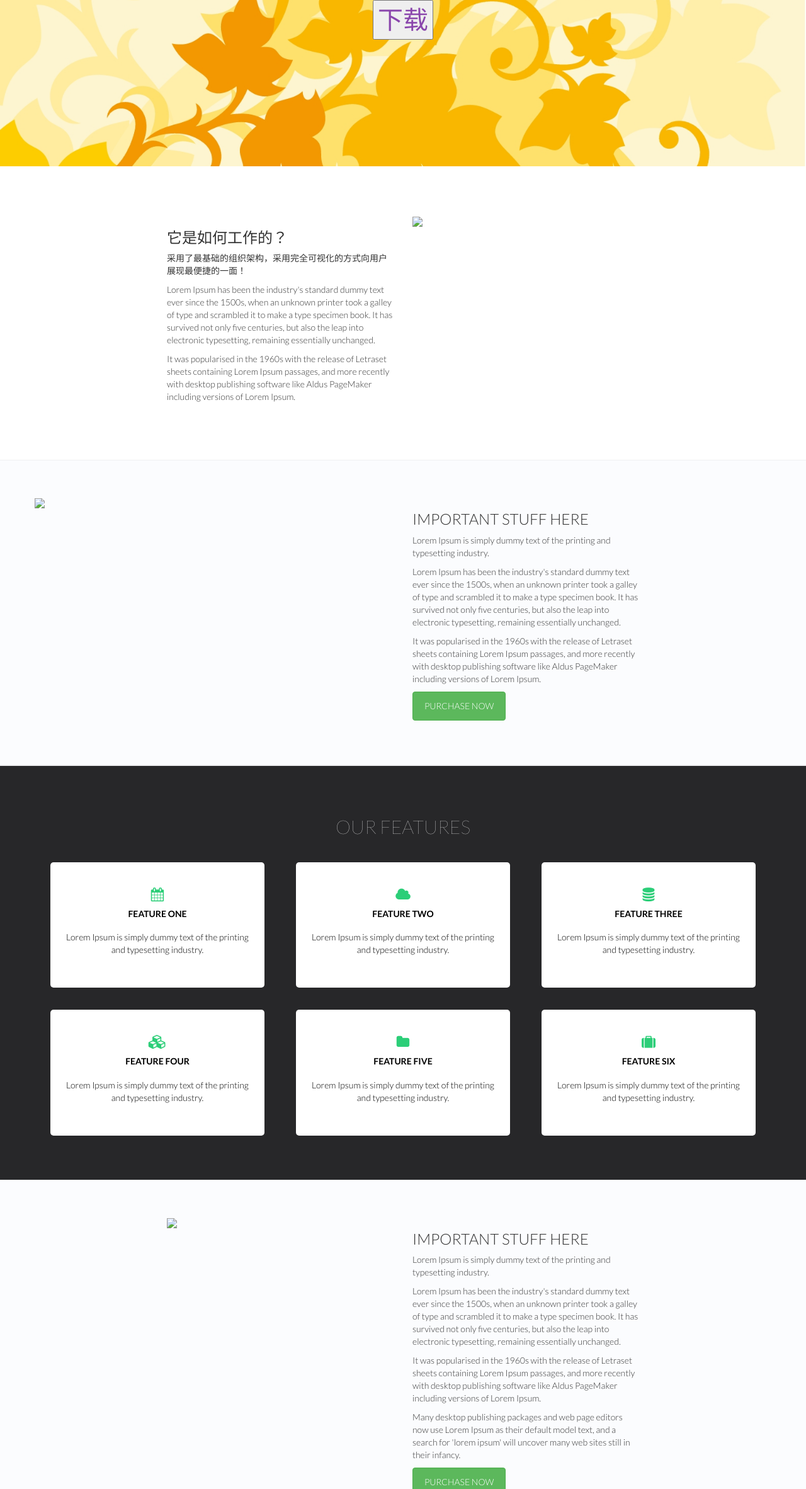
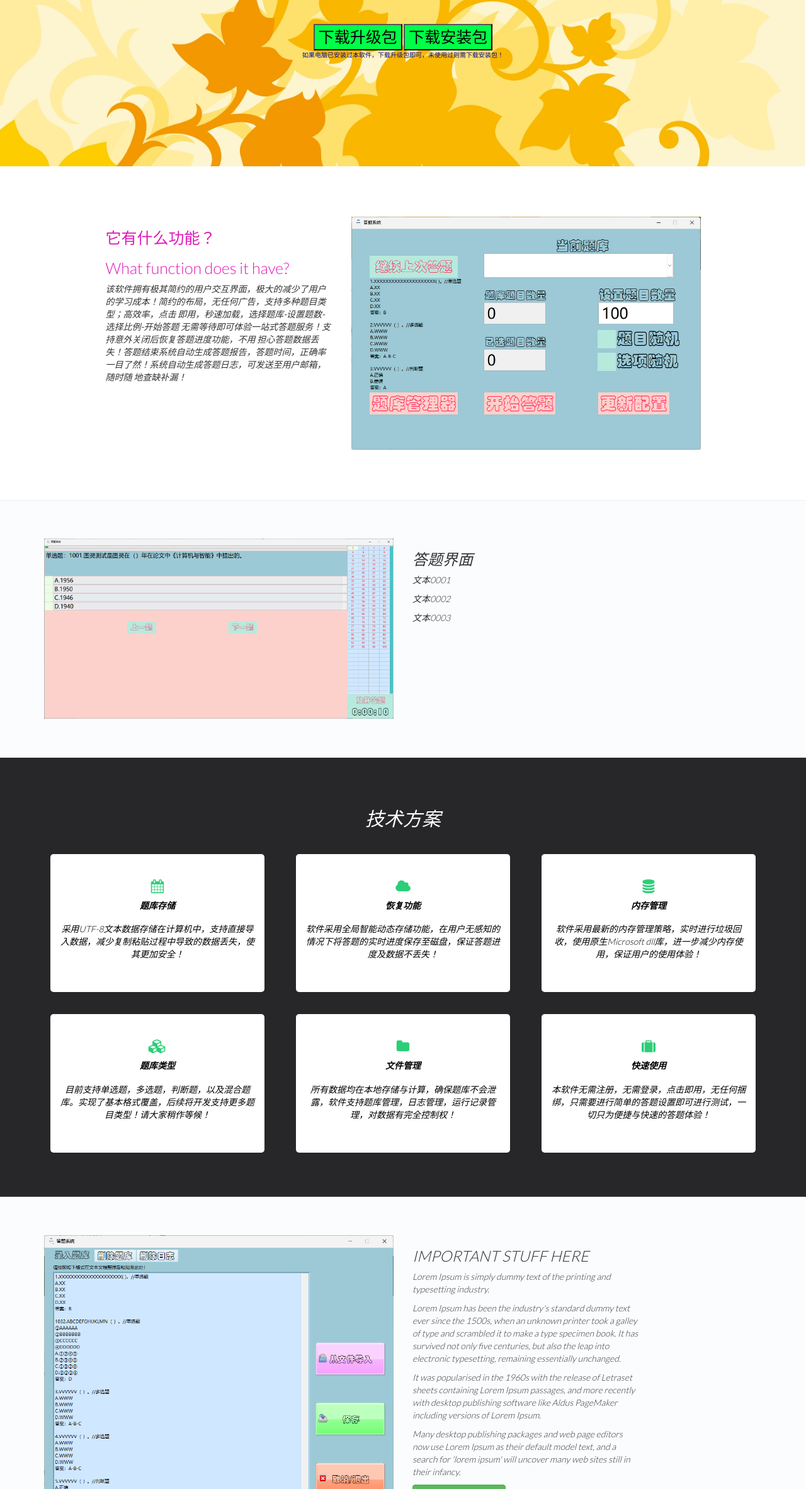
Before and after one commit to DATA-YX/DATA-YX.github.io, a plain HTML site: page index.html in a window 1280 px wide. Shown: the part 436-2800 px from the top of the page at 63% size. Drawn offline with Linux system fonts and the light colour scheme.

Commit message:
Add files via upload

```diff
--- a/index.html
+++ b/index.html
@@ -29,7 +29,7 @@
   <nav class="navbar navbar-inverse navbar-fixed-top">
     <div class="container">
       <div class="navbar-header">
-        <a style="color:rgb(0, 255, 217);font-size:18px" class="navbar-brand" href="#">答 题 系 统</a>
+        <a style="color:#00f2ff;font-size:18px" class="navbar-brand" href="#">答 题 系 统 </a>
       </div>
       <div id="navbar" class="collapse navbar-collapse">
         <ul class="nav navbar-nav">
@@ -42,27 +42,33 @@
   <div id="headerwrap">
     <div class="container">
       <div class="row">
-        <p align="center" style="color:rgb(204, 102, 255);font-size:70px">答 题 系 统</p>
-        <p align="center" style="color:rgb(0, 0, 0);font-size:30px">一 个 努 力 学 习 的 开 发 者 ！</p>
-        <p align="center" style="color:rgb(127, 102, 66);font-size:30px">-  - 忆 雪</p>
+        <p align="center" style="color:#e11ab9;font-size:60px">答 题 系 统 beta  ( Answer system beta )</p>
+        <p align="center" style="color:#f32409;font-size:30px">一 个 努 力 学 习 的 开 发 者 ！</p>
+        <p align="center" style="color:#f32409;font-size:30px">A developer who studies hard!</p>
+        <p align="center" style="color:#9709de;font-size:30px">-  - 忆 雪   ..YX </p>
         <br/><br/>
-        <button onclick="window.location.href='https://codeload.github.com/DATA-YX/APP/zip/refs/heads/main'" type="button" id="add" style="color:rgb(138, 70, 172);font-size:40px" >下载</button>
+        <button onclick="window.location.href='https://codeload.github.com/DATA-YX/APP/zip/refs/heads/main'" type="button" id="add" style="background-color:#00ff48;
+          color:#000000;font-size:25px" >下载升级包</button>
+        <button onclick="window.location.href='https://https://codeload.github.com/DATA-YX/YX-v22-10-18/zip/refs/heads/main'" type="button" id="add" style="background-color:#00ff48;
+          color:#000000;font-size:25px" >下载安装包</button>
+        <p align="center" style="color:#01068f;font-size:10px">如果电脑已安装过本软件，下载升级包即可，未使用过则需下载安装包！</p>
       </div>
     </div>
     <!-- /.container -->
   </div>
   <div class="container">
     <div class="row mt-row">
-      <div class="col-md-4 col-md-offset-2">
-        <h3>它是如何工作的？</h3>
-        <p>采用了最基础的组织架构，采用完全可视化的方式向用户展现最便捷的一面！</p>
-        <p>Lorem Ipsum has been the industry's standard dummy text ever since the 1500s, when an unknown printer took a galley of type and scrambled it to make a type specimen book. It has survived not only five centuries, but also the leap into electronic
-          typesetting, remaining essentially unchanged.</p>
-        <p>It was popularised in the 1960s with the release of Letraset sheets containing Lorem Ipsum passages, and more recently with desktop publishing software like Aldus PageMaker including versions of Lorem Ipsum.</p>
+      <div class="col-md-4 col-md-offset-1">
+        <h3 style="color:#e11ab9;font-size:25px">它有什么功能？</h3>
+        <h3 style="color:#e11ab9;font-size:25px">What function does it have?</h3>
+        <em>该软件拥有极其简约的用户交互界面，极大的减少了用户的学习成本！简约的布局，无任何广告，支持多种题目类型；高效率，点击
+          即用，秒速加载，选择题库-设置题数-选择比例-开始答题 无需等待即可体验一站式答题服务！支持意外关闭后恢复答题进度功能，不用
+          担心答题数据丢失！答题结束系统自动生成答题报告，答题时间，正确率一目了然！系统自动生成答题日志，可发送至用户邮箱，随时随
+          地查缺补漏！</p>
       </div>
 
-      <div class="col-md-4">
-        <img class="img-responsive" src="img/iphones.png">
+      <div class="col-md-6">
+        <img class="img-responsive" src="img/1002.png">
       </div>
 
     </div>
@@ -71,45 +77,43 @@
   <div id="gwrap">
     <div class="container">
       <div class="row">
-        <div class="col-md-6 mac">
-          <img src="img/mac.png" class="img-responsive">
+        <div class="col-md-6 1003">
+          <img src="img/1003.png" class="img-responsive">
         </div>
         <div class="col-md-4">
-          <h3>IMPORTANT STUFF HERE</h3>
-          <p>Lorem Ipsum is simply dummy text of the printing and typesetting industry.</p>
-          <p>Lorem Ipsum has been the industry's standard dummy text ever since the 1500s, when an unknown printer took a galley of type and scrambled it to make a type specimen book. It has survived not only five centuries, but also the leap into electronic
-            typesetting, remaining essentially unchanged.</p>
-          <p>It was popularised in the 1960s with the release of Letraset sheets containing Lorem Ipsum passages, and more recently with desktop publishing software like Aldus PageMaker including versions of Lorem Ipsum.</p>
-          <p><a href="#" class="btn btn-success">PURCHASE NOW</a></p>
+          <h3>答题界面</h3>
+          <p>文本0001</p>
+          <p>文本0002</p>
+          <p>文本0003</p>
         </div>
 
       </div>
     </div>
   </div>
-<div class="tlinks">Collect from <a href="http://www.cssmoban.com/"  title="网站模板">网站模板</a></div>
+
   <div id="blackwrap">
     <div class="container">
       <div class="row">
-        <h2>OUR FEATURES</h2>
+        <h2>技术方案</h2>
         <div class="col-md-4">
           <div class="block">
             <span class="fa fa-calendar"></span>
-            <h4>Feature one</h4>
-            <p>Lorem Ipsum is simply dummy text of the printing and typesetting industry.</p>
+            <h4>题库存储</h4>
+            <p>采用UTF-8文本数据存储在计算机中，支持直接导入数据，减少复制粘贴过程中导致的数据丢失，使其更加安全！</p>
           </div>
         </div>
         <div class="col-md-4">
           <div class="block">
             <span class="fa fa-cloud"></span>
-            <h4>Feature two</h4>
-            <p>Lorem Ipsum is simply dummy text of the printing and typesetting industry.</p>
+            <h4>恢复功能</h4>
+            <p>软件采用全局智能动态存储功能，在用户无感知的情况下将答题的实时进度保存至磁盘，保证答题进度及数据不丢失！</p>
           </div>
         </div>
         <div class="col-md-4">
           <div class="block">
             <span class="fa fa-database"></span>
-            <h4>Feature three</h4>
-            <p>Lorem Ipsum is simply dummy text of the printing and typesetting industry.</p>
+            <h4>内存管理</h4>
+            <p>软件采用最新的内存管理策略，实时进行垃圾回收，使用原生Microsoft dll库，进一步减少内存使用，保证用户的使用体验！</p>
           </div>
         </div>
       </div>
@@ -117,33 +121,34 @@
         <div class="col-md-4">
           <div class="block">
             <span class="fa fa-cubes"></span>
-            <h4>Feature four</h4>
-            <p>Lorem Ipsum is simply dummy text of the printing and typesetting industry.</p>
+            <h4>题库类型</h4>
+            <p>目前支持单选题，多选题，判断题，以及混合题库。实现了基本格式覆盖，后续将开发支持更多题目类型！请大家稍作等候！</p>
           </div>
         </div>
         <div class="col-md-4">
           <div class="block">
             <span class="fa fa-folder"></span>
-            <h4>Feature five</h4>
-            <p>Lorem Ipsum is simply dummy text of the printing and typesetting industry.</p>
+            <h4>文件管理</h4>
+            <p>所有数据均在本地存储与计算，确保题库不会泄露，软件支持题库管理，日志管理，运行记录管理，对数据有完全控制权！</p>
           </div>
         </div>
         <div class="col-md-4">
           <div class="block">
             <span class="fa fa-suitcase"></span>
-            <h4>Feature six</h4>
-            <p>Lorem Ipsum is simply dummy text of the printing and typesetting industry.</p>
+            <h4>快速使用</h4>
+            <p>本软件无需注册，无需登录，点击即用，无任何捆绑，只需要进行简单的答题设置即可进行测试，一切只为便捷与快速的答题体验！</p>
           </div>
         </div>
       </div>
     </div>
   </div>
 
+
   <div id="gwrap">
     <div class="container">
       <div class="row">
-        <div class="col-md-4 col-md-offset-2">
-          <img class="img-responsive" src="img/ipad.jpg">
+        <div class="col-md-6 col-md-offset-0">
+          <img class="img-responsive" src="img/1004.png">
         </div>
         <div class="col-md-4">
           <h3>IMPORTANT STUFF HERE</h3>
@@ -158,65 +163,13 @@
     </div>
   </div>
 
-  <div class="container">
-    <div class="row mt-row">
-      <h3 style="text-align:center">TRY US NOW</h3>
-      <br/>
-      <div class="col-md-6 col-md-offset-3">
-        <form role="form" action="register.php" method="post" enctype="plain">
-          <input type="email" name="email" class="subscribe-input" placeholder="Enter your e-mail address..." required>
-          <button class='btn btn-submit subscribe-submit' type="submit">Subscribe</button>
-        </form>
 
-      </div>
-    </div>
-  </div>
-
-  <div id="contact">
-    <div class="container">
-      <div class="row">
-        <div class="col-md-8 col-md-offset-2">
-          <h3>Contact Form</h3>
-          <form class="contact-form php-mail-form" role="form" action="contactform/contactform.php" method="POST">
-
-            <div class="form-group">
-              <input type="name" name="name" class="form-control" id="contact-name" placeholder="Your Name" data-rule="minlen:4" data-msg="Please enter at least 4 chars" >
-              <div class="validate"></div>
-            </div>
-            <div class="form-group">
-              <input type="email" name="email" class="form-control" id="contact-email" placeholder="Your Email" data-rule="email" data-msg="Please enter a valid email">
-              <div class="validate"></div>
-            </div>
-            <div class="form-group">
-              <input type="text" name="subject" class="form-control" id="contact-subject" placeholder="Subject" data-rule="minlen:4" data-msg="Please enter at least 8 chars of subject">
-              <div class="validate"></div>
-            </div>
-
-            <div class="form-group">
-              <textarea class="form-control" name="message" id="contact-message" placeholder="Your Message" rows="5" data-rule="required" data-msg="Please write something for us"></textarea>
-              <div class="validate"></div>
-            </div>
-
-            <div class="loading"></div>
-            <div class="error-message"></div>
-            <div class="sent-message">Your message has been sent. Thank you!</div>
-
-            <div class="form-send">
-              <button type="submit" class="btn btn-large">Send Message</button>
-            </div>
-
-          </form>
-
-        </div>
-      </div>
-    </div>
-  </div>
   <!-- / contact -->
 
   <div id="copyrights">
     <div class="container">
       <p>
-        &copy; Copyrights <strong>GoodLanding</strong>. All Rights Reserved- More Templates <a href="http://www.cssmoban.com/" target="_blank" title="模板之家">模板之家</a> - Collect from <a href="http://www.cssmoban.com/" title="网页模板" target="_blank">网页模板</a>
+        &copy; 版权 <strong>Y X</strong>. ----------- Come from China <a href="http://www./" title="id" target="_blank">中国</a>
       </p>
       <div class="credits">
 
```
